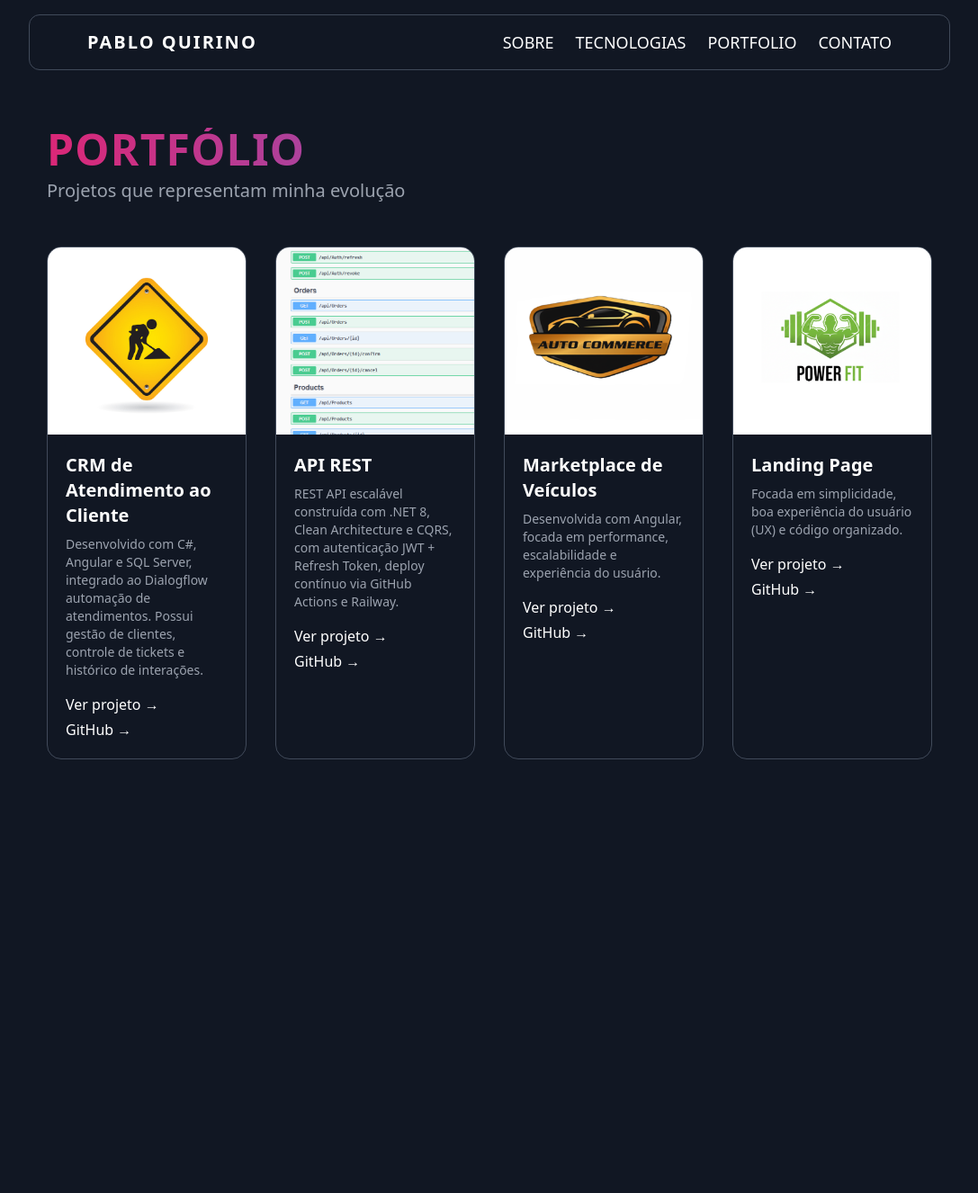
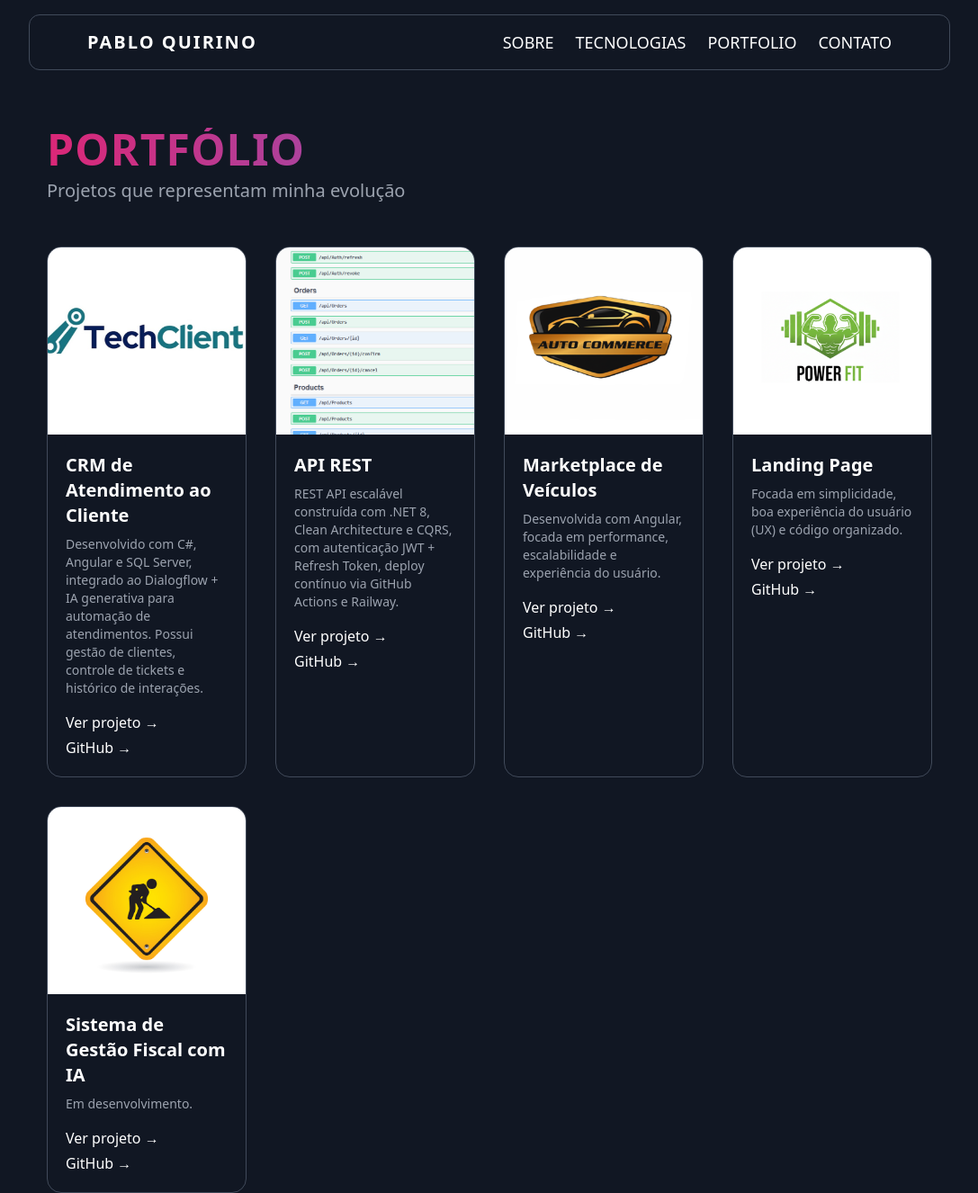
Before and after one commit to pabloquirino/portfolio, an Angular app: page /portfolio in a window 1280 px wide. Shown: the whole page at 90% size, without its empty margins (96-1183 px from the left). Before the commit the page ends 844 px from the top, so only its background shows below. Built offline with nearby package versions, Linux system fonts and the light colour scheme.

Commit message:
Refactor code structure for improved readability and maintainability

```diff
--- a/src/app/pages/portfolio/portfolio.component.html
+++ b/src/app/pages/portfolio/portfolio.component.html
@@ -1,7 +1,9 @@
 <section class="max-w-7xl mx-auto mt-12 text-white">
 
     <div class="mb-12">
-        <h2 class="text-4xl lg:text-5xl font-semibold tracking-wide mt-12 bg-gradient-to-r from-pink-600 to-blue-500 bg-clip-text text-transparent">PORTFÓLIO</h2>
+        <h2
+            class="text-4xl lg:text-5xl font-semibold tracking-wide mt-12 bg-gradient-to-r from-pink-600 to-blue-500 bg-clip-text text-transparent">
+            PORTFÓLIO</h2>
         <h4 class="text-lg xl:text-xl 2xl:text-2xl text-gray-400 mt-2">Projetos que representam minha evolução</h4>
     </div>
 
--- a/src/app/pages/portfolio/portfolio.component.ts
+++ b/src/app/pages/portfolio/portfolio.component.ts
@@ -13,8 +13,8 @@ export class PortfolioComponent {
   projects: Project[] = [
     {
       title: 'CRM de Atendimento ao Cliente',
-      image: 'assets/projects/preview.jpg',
-      desc: 'Desenvolvido com C#, Angular e SQL Server, integrado ao Dialogflow automação de atendimentos. Possui gestão de clientes, controle de tickets e histórico de interações.',
+      image: 'assets/projects/techclient.png',
+      desc: 'Desenvolvido com C#, Angular e SQL Server, integrado ao Dialogflow + IA generativa para automação de atendimentos. Possui gestão de clientes, controle de tickets e histórico de interações.',
       link: '#',
       linkGithub: 'https://github.com/pabloquirino/techclient'
     },
@@ -38,6 +38,13 @@ export class PortfolioComponent {
       desc: 'Focada em simplicidade, boa experiência do usuário (UX) e código organizado.',
       link: 'https://powerfit-kappa.vercel.app/',
       linkGithub: 'https://github.com/pabloquirino/powerfit'
+    },
+    {
+      title: 'Sistema de Gestão Fiscal com IA',
+      image: 'assets/projects/preview.jpg',
+      desc: 'Em desenvolvimento.',
+      link: '#',
+      linkGithub: '#'
     }
   ];
 }
```
Also changed, not shown: public/assets/projects/techclient.png (added), 1 other file (tests, documents, lock files or other folders).
